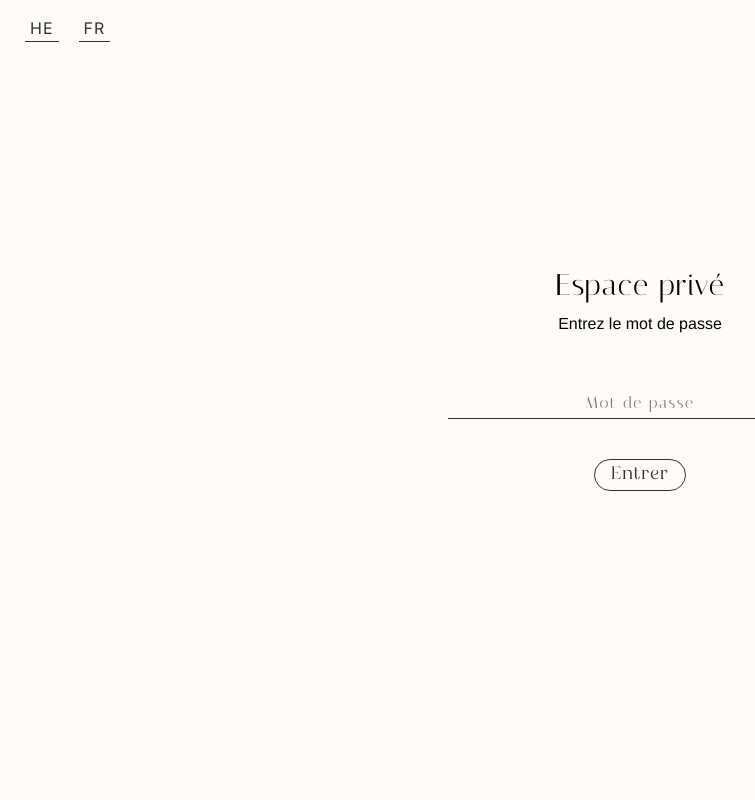
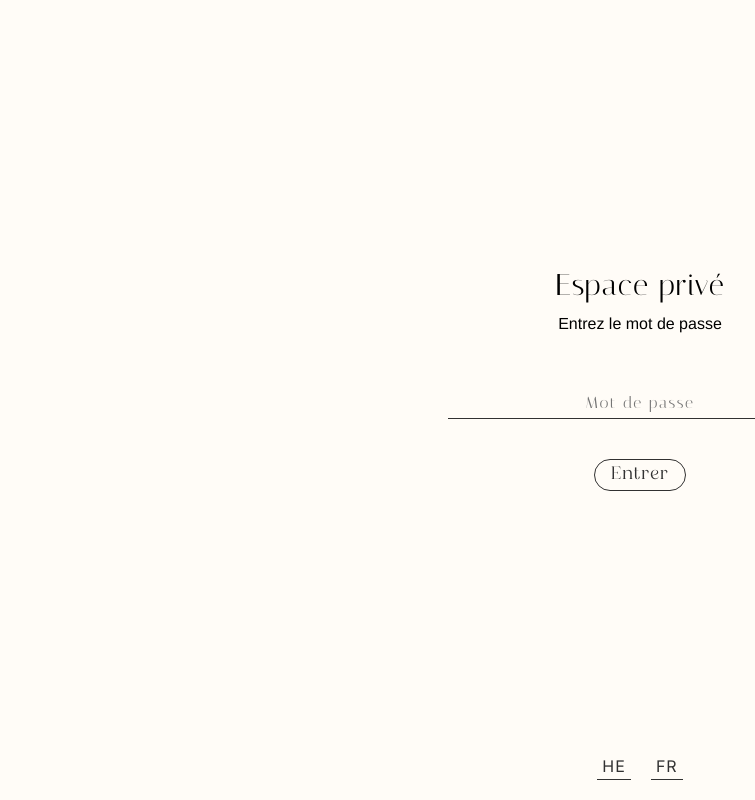
Before and after one commit to edenbergel/wedding, a React (Create React App) app: page / in a window 1280 px wide. Shown: the whole page, without its empty margins (0-755 px from the left). Built offline with nearby package versions, Linux system fonts and the light colour scheme.

Commit message:
fix language picker in login

```diff
--- a/src/components/events/events.js
+++ b/src/components/events/events.js
@@ -11,6 +11,7 @@ import "./events.scss";
 import { useTranslation } from 'react-i18next';
 import { useSwiper } from "../swiper";
 import { useMediaQuery } from 'react-responsive';
+import { LanguagePicker } from "../languagePicker/languagePicker";
 
 export const Events = () => {
     const { t, i18n } = useTranslation();
@@ -18,7 +19,7 @@ export const Events = () => {
     const [current, setCurrent] = useState(0);
     const navigate = useNavigate();
     const { onTouchStart, onTouchMove, onTouchEnd } = useSwiper();
-    const [height, setHeight] = useState('auto');
+    const [height, setHeight] = useState('100%');
     const isMobile = useMediaQuery({ maxWidth: 1023 });
 
     const goTo = (index = 0) => {
@@ -46,6 +47,11 @@ export const Events = () => {
 
         if (isMobile) {
             setHeight(window.innerHeight - 60 + 'px');
+        }
+
+        return () => {
+            document.body.style.overflow = 'auto';
+            document.documentElement.style.overflow = 'auto';
         }
     }, [isMobile])
 
@@ -90,6 +96,7 @@ export const Events = () => {
                         onClick={() => navigate("/invitation")}
                     />
                 </section>
+                <LanguagePicker />
             </PageTransition>
         </>
     );
--- a/src/components/login/login.js
+++ b/src/components/login/login.js
@@ -1,4 +1,4 @@
-import React, { useState } from 'react';
+import React, { useEffect, useState } from 'react';
 import apiService from '../../services/apiService';
 import { Button } from '../button/button';
 import { Input } from '../input/input';
@@ -8,6 +8,7 @@ import { Toast } from '../toast/toast';
 import { useTranslation } from 'react-i18next';
 import './login.scss';
 import { LanguagePicker } from '../languagePicker/languagePicker';
+import { useMediaQuery } from 'react-responsive';
 
 export const Login = () => {
     const { t, i18n } = useTranslation();
@@ -16,6 +17,8 @@ export const Login = () => {
 
     const navigate = useNavigate();
     const language = i18n.language;
+    const [height, setHeight] = useState('100vh');
+    const isMobile = useMediaQuery({ maxWidth: 1023 });
 
     const checkPasswordValidity = async (e) => {
         e.preventDefault();
@@ -38,10 +41,17 @@ export const Login = () => {
         }
     };
 
+    useEffect(() => {
+        if (isMobile) {
+            setHeight(window.innerHeight - 60 + 'px');
+        }
+    }, [isMobile])
+
     return (
-        <div className={`login ${language === 'he-IL' && 'login-he'}`}>
-            <LanguagePicker />
-
+        <div
+            className={`login ${language === 'he-IL' && 'login-he'}`}
+            style={{ height }}
+        >
             <Title title={t('passwordTitle')} />
             <h4 className='login_subtitle'>{t('passwordSubtitle')}</h4>
             <form className='login_form'>
@@ -59,6 +69,7 @@ export const Login = () => {
                     <Toast error={error} setError={setError}/>
                 )}
             </form>
+            <LanguagePicker />
         </div>
     );
 };
--- a/src/components/login/login.scss
+++ b/src/components/login/login.scss
@@ -9,23 +9,16 @@
     height: 100vh;
     position: relative;
 
-    &.login-he .language_picker {
-        right: 15px;
-        left: auto;
+    .language_picker {
+        position: absolute;
+        bottom: 0;
+        display: flex;
+        justify-content:center;
+        align-items: flex-end;
+        width: 100%;
 
         @media (min-width: $mediumTablet) {
-            right: 25px;
-        }
-    }
-
-    .language_picker {
-        position: absolute;
-        top: 5px;
-        left: 15px;
-
-        @media (min-width: $mediumTablet) {
-            top: 15px;
-            left: 25px;
+            bottom: 20px;
         }
     }
 
```
